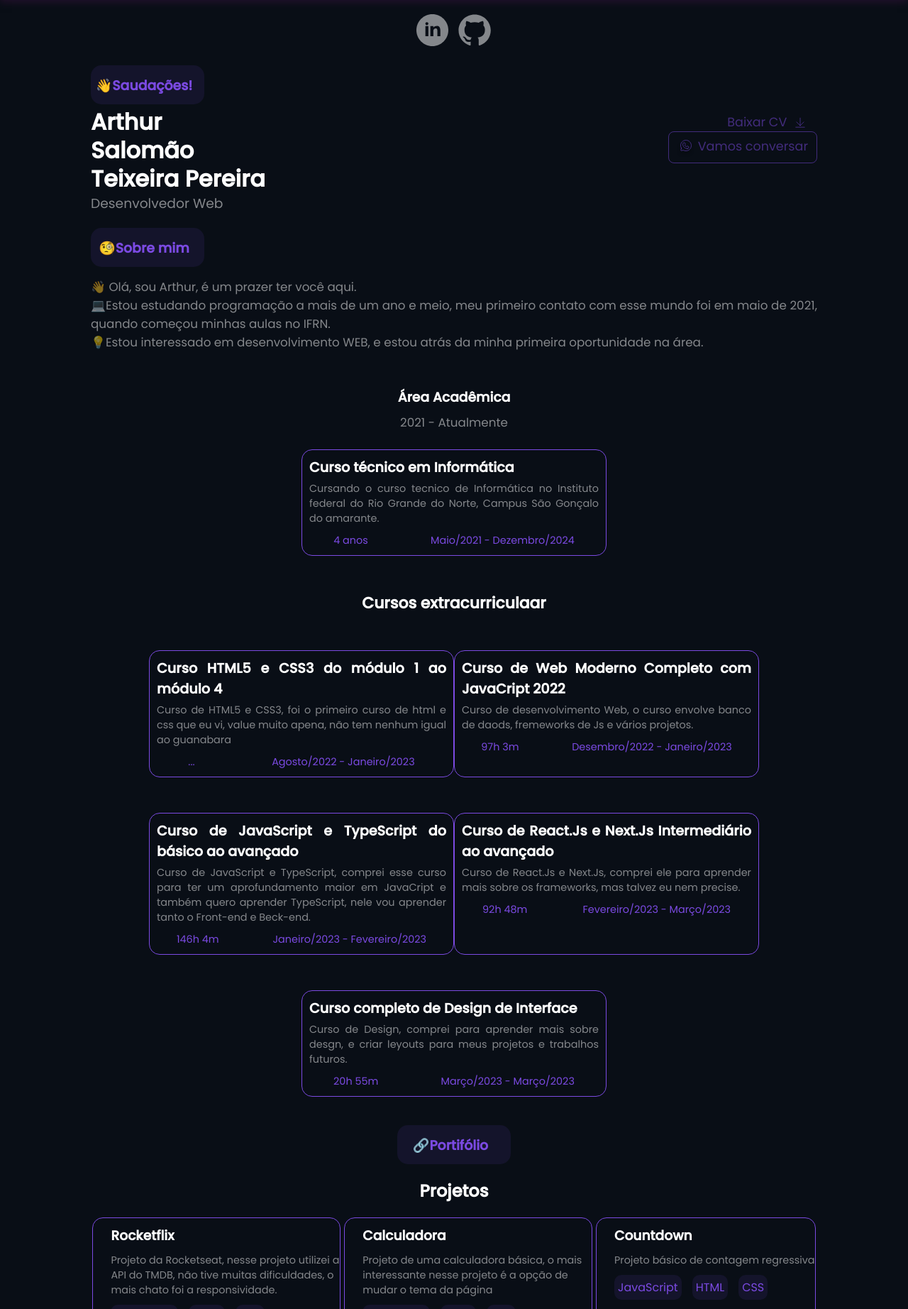
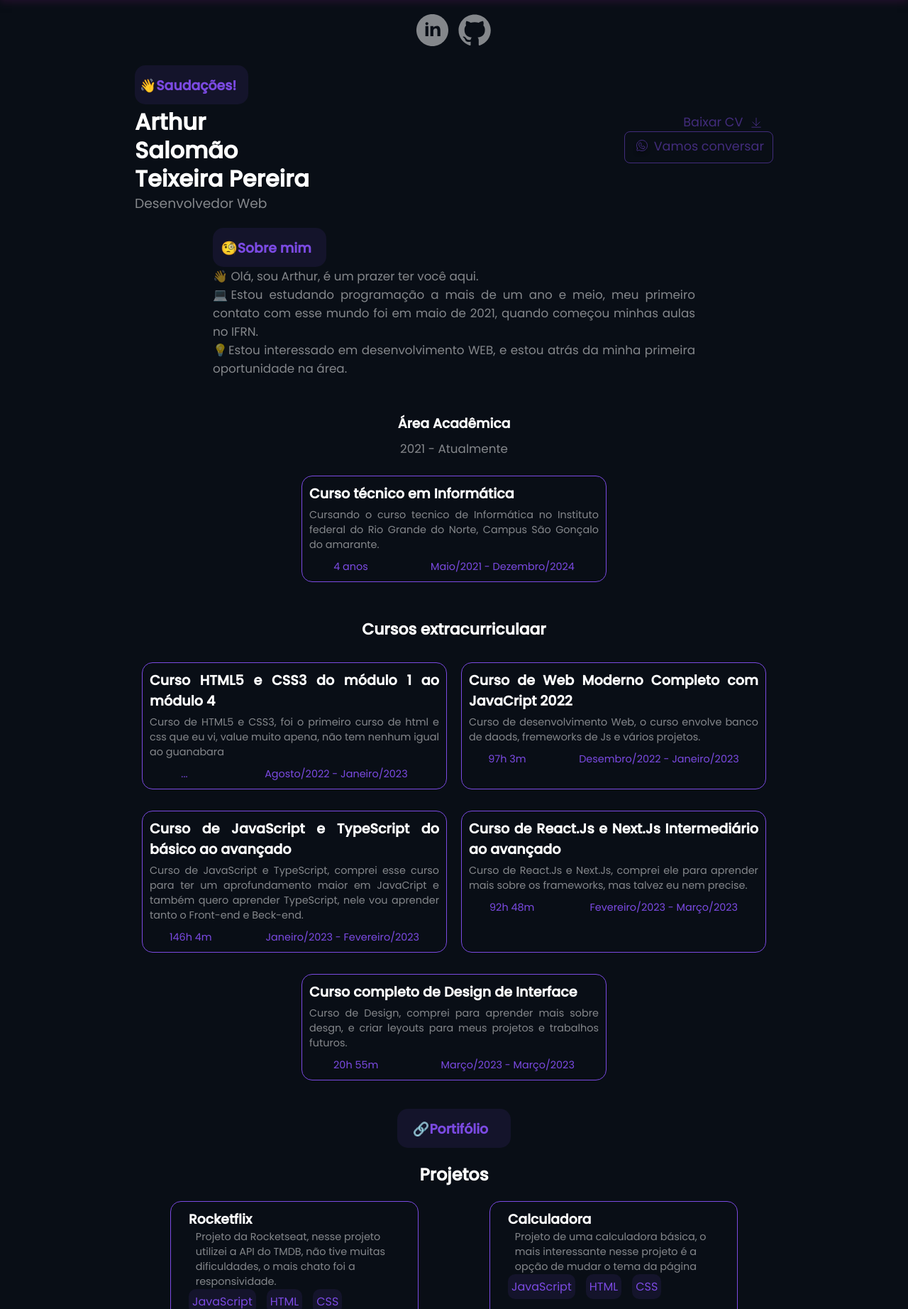
Before and after one commit to ArthurSalomaoo/Portif-lio-, a PHP site: page / in a window 1280 px wide. Shown: the part 83-1927 px from the top of the page at 71% size. Run offline with PHP 8.4, Linux system fonts and the light colour scheme.

Commit message:
site terminado, agora é só terminar os pequenos detalhes

```diff
--- a/PaginaPrincipal/estilos/mediaQuery.css
+++ b/PaginaPrincipal/estilos/mediaQuery.css
@@ -71,7 +71,23 @@
 }
 
 /* Large devices (laptops/desktops, 992px and up) */
-@media only screen and (min-width: 992px) {}
+@media only screen and (min-width: 1152px) {
+
+    main {
+        max-width: 900px;
+        margin: auto;
+    }
+
+    .sobreMim > :first-child{
+        margin: auto;
+        max-width: 680px;
+    }
+
+    .escolaECursos > .cursos{
+        margin: 30px 10px 0 10px;
+    }
+
+}
 
 /* Extra large devices (large laptops and desktops, 1200px and up) */
 @media only screen and (min-width: 1200px) {}
--- a/PaginaPrincipal/estilos/style.css
+++ b/PaginaPrincipal/estilos/style.css
@@ -212,6 +212,7 @@ h2 {
 }
 
 .projeto > a > img {
+    display: block;
     width: 90%;
     margin: auto;
 }
@@ -230,6 +231,9 @@ h2 {
     font-size: 0.9em;
     margin-top: 10px;
     margin-bottom: 10px;
+    max-width: 80%;
+    margin: auto;
+
 }
 
 .projeto > div {
--- a/PaginaPrincipal/index.html
+++ b/PaginaPrincipal/index.html
@@ -67,6 +67,7 @@
             </div>
         </div>
         <div class="sobreMim" id="sobreMim">
+                <div>
                     <div class="topicos">
                         <h1>🧐Sobre mim</h1>
                     </div>
@@ -75,6 +76,7 @@
                             💻Estou estudando programação a mais de um ano e meio, meu primeiro contato com esse mundo foi em maio de 2021, quando começou minhas    aulas  no IFRN. <br>
                             💡Estou interessado em desenvolvimento WEB, e estou atrás da minha primeira oportunidade na área.
                     </p>
+                </div>
 
                 <div id="areaAcademica" class="areaAcademica">
                     <h3>Área Acadêmica</h3>
@@ -159,7 +161,7 @@
                 </div>
                 <div class="projeto">
                     <h3>Countdown</h3>
-                    <p>Projeto básico de contagem regressiva</p>
+                    <p>Projeto básico de contagem regressiva com JS</p>
                     <div>
                         <div>JavaScript</div>
                         <div>HTML</div>
```
Also changed, not shown: PaginaPrincipal/imagens/fotoCountdown.png. Lines whose indentation alone changed are shown as unchanged.
